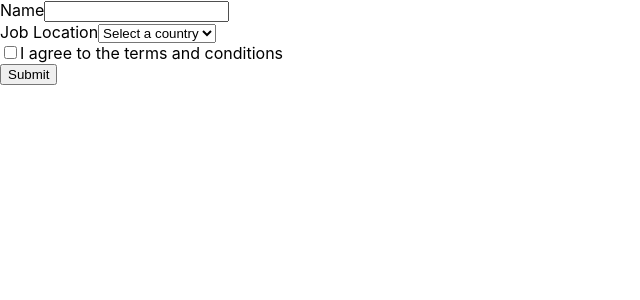
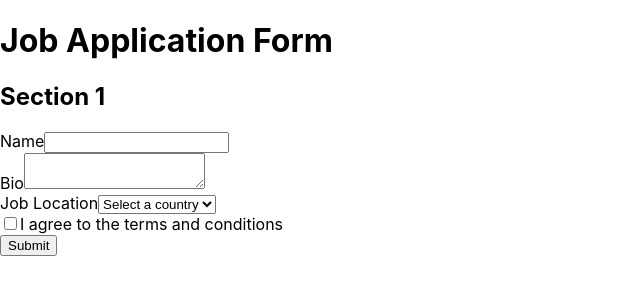
Before and after one commit to jmilind1234/react-testing, a React (Create React App) app: page / in a window 1280 px wide. Shown: the top 300 px of the page, without its empty margins (0-640 px from the left). Built offline with nearby package versions, Linux system fonts and the light colour scheme.

Commit message:
seen the options passed to getByRole REL query, name and level.

```diff
--- a/src/Components/Application/Application.tsx
+++ b/src/Components/Application/Application.tsx
@@ -1,9 +1,16 @@
-export const Application = () =>{
+export const Application = () => {
   return (
+    <>
+      <h1>Job Application Form</h1>
+      <h2>Section 1</h2>
       <form>
         <div>
           <label htmlFor="name">Name</label>
-                <input type="text" id="name"/>
+          <input type="text" id="name" />
+        </div>
+        <div>
+          <label htmlFor="bio">Bio</label>
+          <textarea id="bio" name="bio" />
         </div>
         <div>
           <label htmlFor="job-location">Job Location</label>
@@ -18,10 +25,12 @@ export const Application = () =>{
         </div>
         <div>
           <label>
-                    <input type='checkbox' id="terms" />I agree to the terms and conditions
+            <input type="checkbox" id="terms" />I agree to the terms and
+            conditions
           </label>
         </div>
         <button>Submit</button>
       </form>
-    )
-}
+    </>
+  );
+};
```
Also changed, not shown: 1 other file (tests, documents, lock files or other folders). Lines whose indentation alone changed are shown as unchanged.
